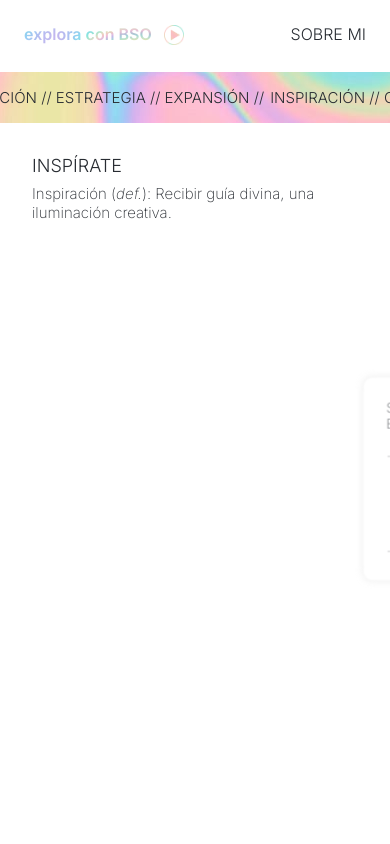
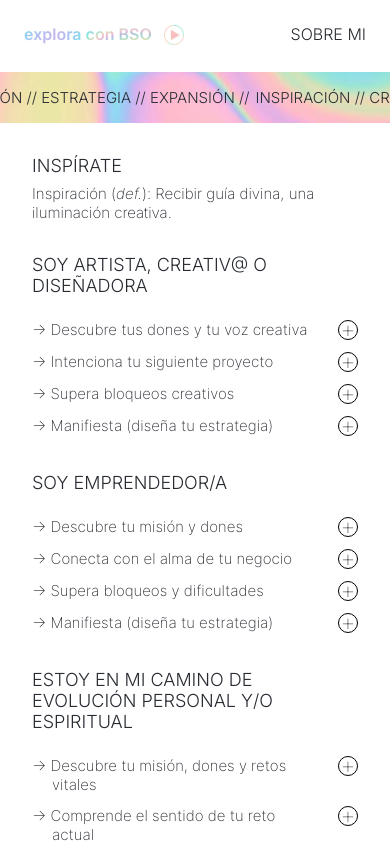
Before and after one commit to vicentegarcya/jimenagonzalez.in, a Next.js app: page / in a window 390 px wide. Shown: the top 844 px of the page. Built offline with nearby package versions, Linux system fonts and the light colour scheme.

Commit message:
solve mobile design issue

```diff
--- a/pages/index.js
+++ b/pages/index.js
@@ -77,6 +77,7 @@ export default function Home() {
             <Subscribe pageWhereLoaded={"home"} />
           </section>
         )}
+        {isDesktop && (
           <Swiper
             loop={true}
             effect={"cards"}
@@ -202,10 +203,10 @@ export default function Home() {
                   <h3>QUIERO REGALAR UNA SESIÓN</h3>
                   <p>
                     Todas las sesiones incluyen un bono regalo digital
-                  personalizado, un ejercicio de Despertar Creativo® previo a la
-                  sesión y una sesión online en directo. La fecha de la sesión y
-                  su temática podrá ser elegida después por la persona a la que
-                  envíes el bono regalo.
+                    personalizado, un ejercicio de Despertar Creativo® previo a
+                    la sesión y una sesión online en directo. La fecha de la
+                    sesión y su temática podrá ser elegida después por la
+                    persona a la que envíes el bono regalo.
                   </p>
                   <p>
                     Elige la técnica principal de la sesión para empezar a
@@ -245,6 +246,109 @@ export default function Home() {
               </SwiperSlide>
             )}
           </Swiper>
+        )}
+        {!isDesktop && (
+          <section className={styles.servicios}>
+            <div className={styles.servicio}>
+              <h3>SOY ARTISTA, CREATIV@ O DISEÑADORA</h3>
+              <div className={styles.servicios_grupo}>
+                <Service
+                  title="Descubre tus dones y tu voz creativa"
+                  description="Comprende tu huella creativa: misión creativa, energías principales, talentos, retos evolutivos de tu camino creativo, expresión creativa principal."
+                  price="99,00 €"
+                  hashtags="#astrologia #creatividad #tarot"
+                  calendlyUrl="https://calendly.com/jimenagonzalez-in/descubre-mision-dones"
+                />
+                <Service
+                  title="Intenciona tu siguiente proyecto"
+                  description="Descubre la identidad de tu próximo proyecto: su naturaleza, su propósito, los aprendizajes que trae, los retos y los dones que te pide expresar. "
+                  price="77,00 €"
+                  hashtags="#creatividad #tarot"
+                  calendlyUrl="https://calendly.com/jimenagonzalez-in/sesion-intenciona-tu-siguiente-proyecto-x-jimena-gonzalez"
+                />
+                <Service
+                  title="Supera bloqueos creativos"
+                  description="Comprende el origen de tu bloqueo creativo, los aprendizajes a integrar y las acciones para liberarlo."
+                  price="77,00 €"
+                  hashtags="#creatividad #tarot #registrosakasicos"
+                  calendlyUrl="https://calendly.com/jimenagonzalez-in/sesion-supera-tu-bloqueo-creativo-x-jimena-gonzalez"
+                />
+                <Service
+                  title="Manifiesta (diseña tu estrategia)"
+                  description="Conecta con tu auténtica visión, intenciona tu expansión y diseña un plan guiado."
+                  price="111,00 € *"
+                  hashtags="#estrategia #business #tarot"
+                  calendlyUrl="https://calendly.com/jimenagonzalez-in/sesion-manifiesta-estrategia-x-jimena-gonzalez"
+                  asterisco="* Las sesiones de asesoramiento estratégico posteriores tienen un valor de 95€."
+                />
+              </div>
+            </div>
+            <div className={styles.servicio}>
+              <h3>SOY EMPRENDEDOR/A</h3>
+              <div className={styles.servicios_grupo}>
+                <Service
+                  title="Descubre tu misión y dones"
+                  description="Comprende tu huella creativa: misión, dones y talentos a expresar, retos evolutivos y naturaleza de los proyectos alineados."
+                  price="99,00 €"
+                  hashtags="#astrología #emprendimiento #tarot #creatividad"
+                  calendlyUrl="https://calendly.com/jimenagonzalez-in/sesion-descubre-tu-mision-y-dones-x-jimena-gonzalez"
+                />
+                <Service
+                  title="Conecta con el alma de tu negocio"
+                  description="Descubre la identidad de tu negocio: alma y naturaleza, misión individual y colectiva, propósito, tu rol en él, los dones y talentos que te pide expresar y los aprendizajes que trae para ti."
+                  price="77,00 €"
+                  hashtags="#estrategia #tarot #astrología"
+                  calendlyUrl="https://calendly.com/jimenagonzalez-in/sesion-conecta-con-el-alma-de-tu-negocio-x-jimena-gonzalez"
+                />
+                <Service
+                  title="Supera bloqueos y dificultades"
+                  description="Comprende la naturaleza de tus bloqueos, los aprendizajes que traen y las acciones para liberarlos."
+                  price="77,00 €"
+                  hashtags="#estrategia #tarot"
+                  calendlyUrl="https://calendly.com/jimenagonzalez-in/sesion-supera-bloqueos-y-dificultades-x-jimena-gonzalez"
+                />
+                <Service
+                  title="Manifiesta (diseña tu estrategia)"
+                  description="Conecta con tu auténtica visión, intenciona tu expansión y diseña un plan guiado."
+                  price="111,00 € *"
+                  hashtags="#estrategia #tarot"
+                  calendlyUrl="https://calendly.com/jimenagonzalez-in/sesion-manifiesta-disena-tu-estrategia-x-jimena-gonzalez"
+                  asterisco="* Las sesiones de asesoramiento estratégico posteriores tienen un valor de 95€."
+                />
+              </div>
+            </div>
+            <div className={styles.servicio}>
+              <h3>ESTOY EN MI CAMINO DE EVOLUCIÓN PERSONAL Y/O ESPIRITUAL</h3>
+              <div className={styles.servicios_grupo}>
+                <Service
+                  title="Descubre tu misión, dones y retos vitales"
+                  description="Comprende tu huella evolutiva: misión, dones y talentos a expresar, retos evolutivos y de sanación de tu alma."
+                  price="99,00 €"
+                  hashtags="#astrología #tarot"
+                  calendlyUrl="https://calendly.com/jimenagonzalez-in/sesion-descubre-tu-mision-y-evolucion-x-jimena-gonzalez"
+                />
+                <Service
+                  title="Comprende el sentido de tu reto actual"
+                  description="Descubre la perspectiva evolutiva y espiritual de tu dificultad actual (pareja, salud, trabajo, sanación…) y conecta con su propósito, aprendizajes y acciones a tomar."
+                  price="55,00 €"
+                  hashtags="#tarot #espiritualidad"
+                  calendlyUrl="https://calendly.com/jimenagonzalez-in/sesion-comprende-tu-reto-x-jimena-gonzalez"
+                />
+                <Service
+                  title="Desvela el propósito de esta etapa vital"
+                  description="Comprende la energía de esta etapa de tu desarrollo, sus retos evolutivos y aprendizajes a integrar, las áreas de tu vida que son protagonistas y cómo hacerle frente de la mejor manera."
+                  price="111,00 €"
+                  hashtags="#astrologia #tarot"
+                  calendlyUrl="https://calendly.com/jimenagonzalez-in/sesion-desvela-esta-etapa-vital-x-jimena-gonzalez"
+                />
+              </div>
+            </div>
+            <div className={styles.servicio}>
+              <h3>HAZME UNA PROPUESTA</h3>
+              <PropuestaForm pageWhereLoaded={"home"} />
+            </div>
+          </section>
+        )}
         {!isDesktop && (
           <section className={styles.inspirate_cada_mes}>
             <h3>RECIBE INSPIRACIÓN CADA MES</h3>
```
Lines whose indentation alone changed are shown as unchanged.
